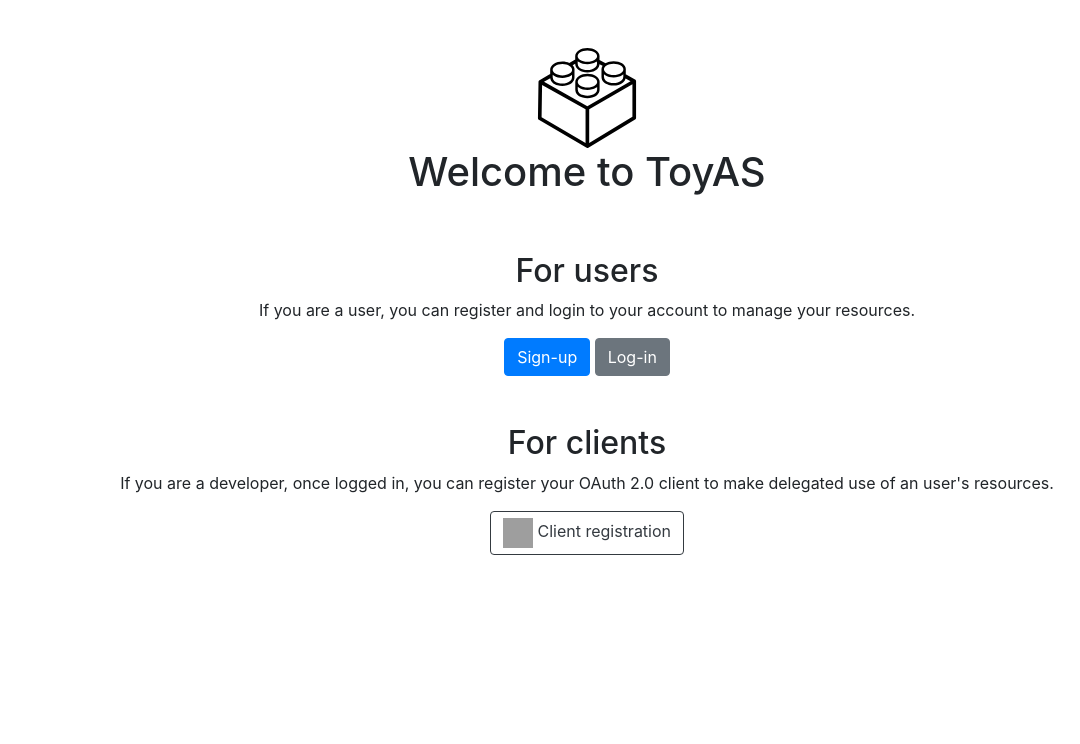
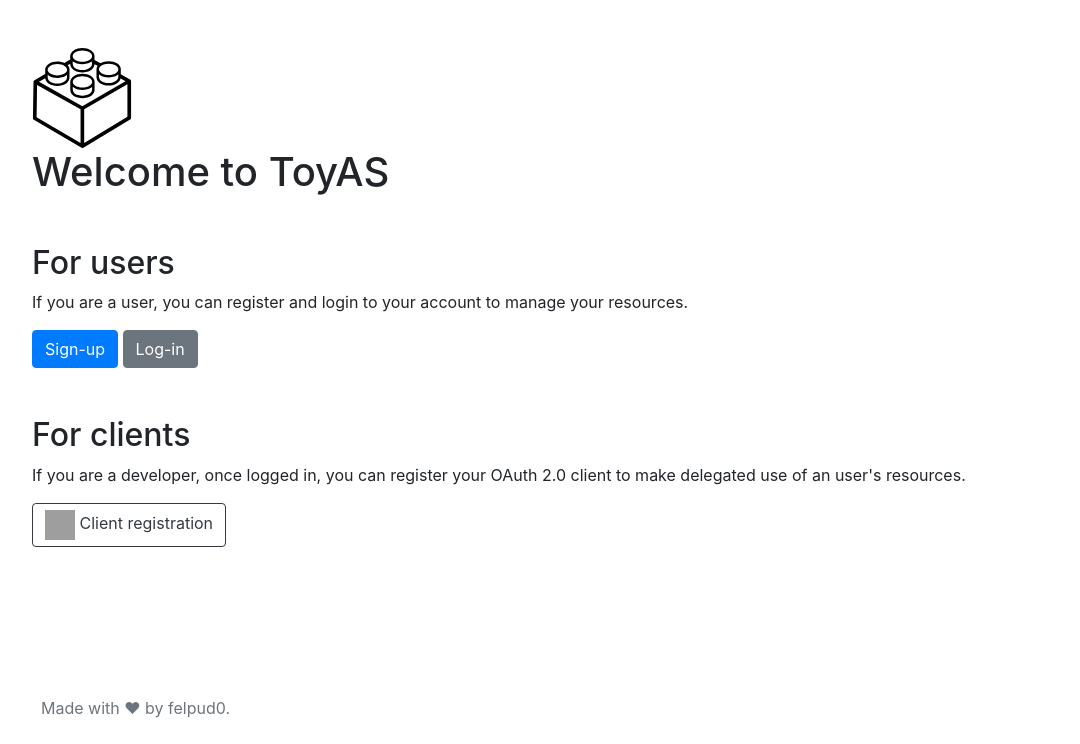
Before and after one commit to epilehpsy/ToyAS, a Flask app: page / in a window 1280 px wide. Shown: the part 56-800 px from the top of the page, without its empty margins (53-1133 px from the left). Run offline with Flask 3, Linux system fonts and the light colour scheme; grey boxes are pictures that could not be loaded.

Commit message:
improved html

```diff
--- a/templates/base.html
+++ b/templates/base.html
@@ -11,7 +11,7 @@
 
 <body>
     <nav class="navbar navbar-expand-lg navbar-light bg-light">
-        <a class="navbar-brand" href="#">
+        <a class="navbar-brand" href="{{ url_for('index') }}">
             <img src={{ url_for('static_file', path='logo.svg' ) }} width="30" height="30"
                 class="d-inline-block align-top" alt="">
             ToyAS
@@ -71,16 +71,16 @@
 
 
     <!-- Begin page content -->
-    <main class="flex-shrink-0">
-        <div class="container">
+    <main class="flex-shrink-0 mt-5">
+        <div id="content" class="container">
             {% block content %}
-            <h1 class="mt-5">Sticky footer with fixed navbar</h1>
-            <p class="lead">Pin a footer to the bottom of the viewport in desktop browsers with this custom HTML and
-                CSS. A fixed navbar has been added with <code class="small">padding-top: 60px;</code> on the <code
-                    class="small">main &gt; .container</code>.</p>
-            <p>Back to <a href="/docs/5.1/examples/sticky-footer/">the default sticky footer</a> minus the navbar.</p>
             {% endblock %}
         </div>
+        <footer id="footer" class="fixed-bottom">
+            <div class="container p-4">
+                <span class="text-muted ">Made with ❤ by felpud0.</span>
+            </div>
+        </footer>
     </main>
 </body>
 
--- a/templates/index.html
+++ b/templates/index.html
@@ -2,7 +2,7 @@
 
 {% block content %}
 
-<div class="mt-5 container d-flex flex-column justify-content-center align-items-center text-center">
+<div >
     <div>
         <img src="{{ url_for('static_file', path='logo.svg') }}" width="100" height="100" alt="Page logo">
         <h1>Welcome to ToyAS</h1>
```
